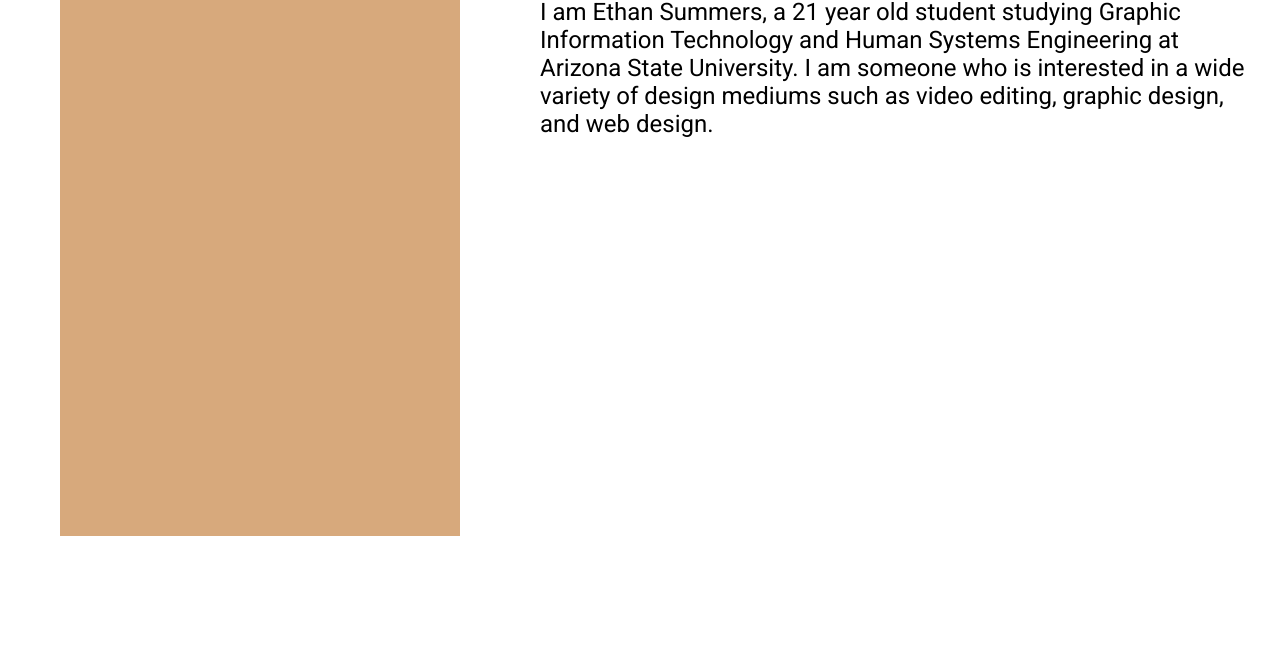
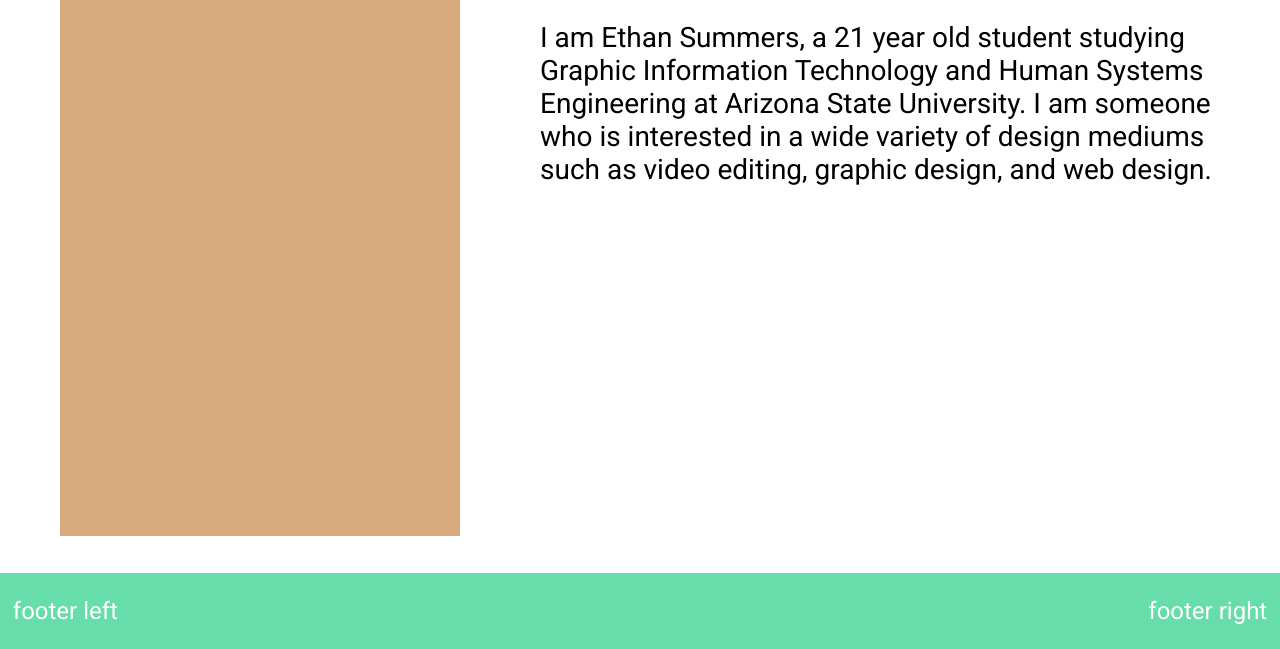
Before and after one commit to ethanjsummers00/ethanjsummers00.github.io, a plain HTML site: page index.html in a window 1280 px wide. Shown: the part 151-800 px from the top of the page. Drawn offline with Linux system fonts and the light colour scheme.

Commit message:
Footer changes and about page restructure
- Styled footer and made two flexboxes within it
- Added styles to about page text
- Put all of main div inside of a container div (to center the content vertically in the future)

```diff
--- a/index.html
+++ b/index.html
@@ -18,6 +18,7 @@
                 <div class="navItem"><a href="socialMedia.html">Social Media</a></div>
             </div>
         </div>
+        <div class="container">
             <div class="main">
                 <div id="sideImg">
                     <img src="img/testImg.png" alt="picture of Ethan Summers" id="profileImg">
@@ -29,12 +30,13 @@
                     I am someone who is interested in a wide variety of design mediums such as video editing, graphic design, and web design.</p>
                 </div>
             </div>
+        </div>
         <div class="footer">
             <div class="footLeft">
-
+                <p>footer left</p>
             </div>
             <div class="footRight">
-
+                <p>footer right</p>
             </div>
         </div>
     </body>
--- a/styles.css
+++ b/styles.css
@@ -14,12 +14,28 @@ a:hover {
     padding: 20px;
 }
 
+#aboutText h1 {
+    font-size: 3em;
+    color: #cb503c;
+}
+
+#aboutText p {
+    font-size: 1.75em;
+}
+
 body {
     margin: 0 auto;
     height: 100%;
     display: flex;
     flex: 1;
     flex-direction: column;
+}
+
+.container {
+    display: flex;
+    flex-direction: column;
+    align-items: center;
+    justify-content: center;
 }
 
 #flexBar {
@@ -30,12 +46,28 @@ body {
     font-size: 2.5em;
 }
 
-footer {
+.footer {
     display: flex;
     flex-direction: row;
-    flex-shrink: 0;
+    position: fixed;
+    left: 0;
+    bottom: 0;
+    width: 100%;
+    background-color: #66ddaa;
     font-family: 'Roboto', sans-serif;
-    background-color: #868f97;
+    color: white;
+}
+
+.footLeft{
+    flex: 1;
+    text-align: start;
+    padding-left: 1%;
+}
+
+.footRight{
+    flex: 1;
+    text-align: end;
+    padding-right: 1%;
 }
 
 @media (max-width: 800px) {
```
Lines whose indentation alone changed are shown as unchanged.
